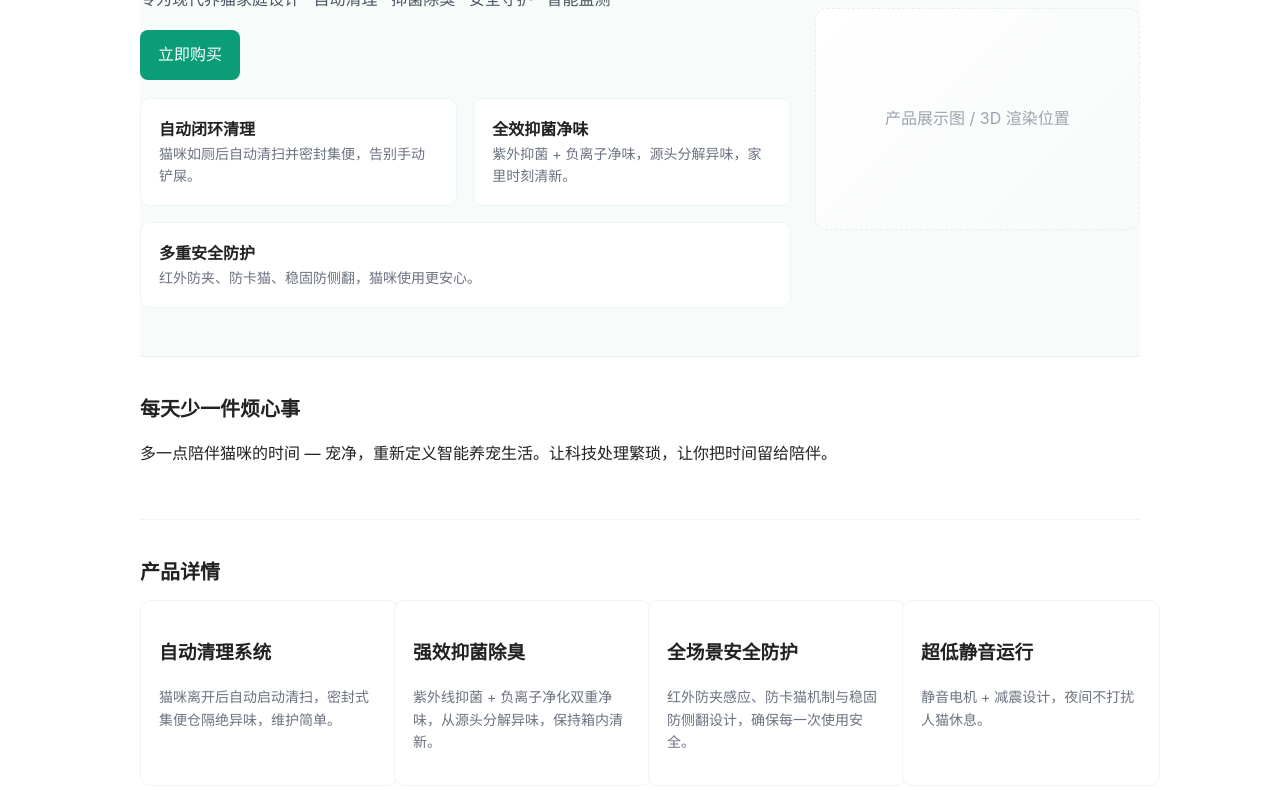
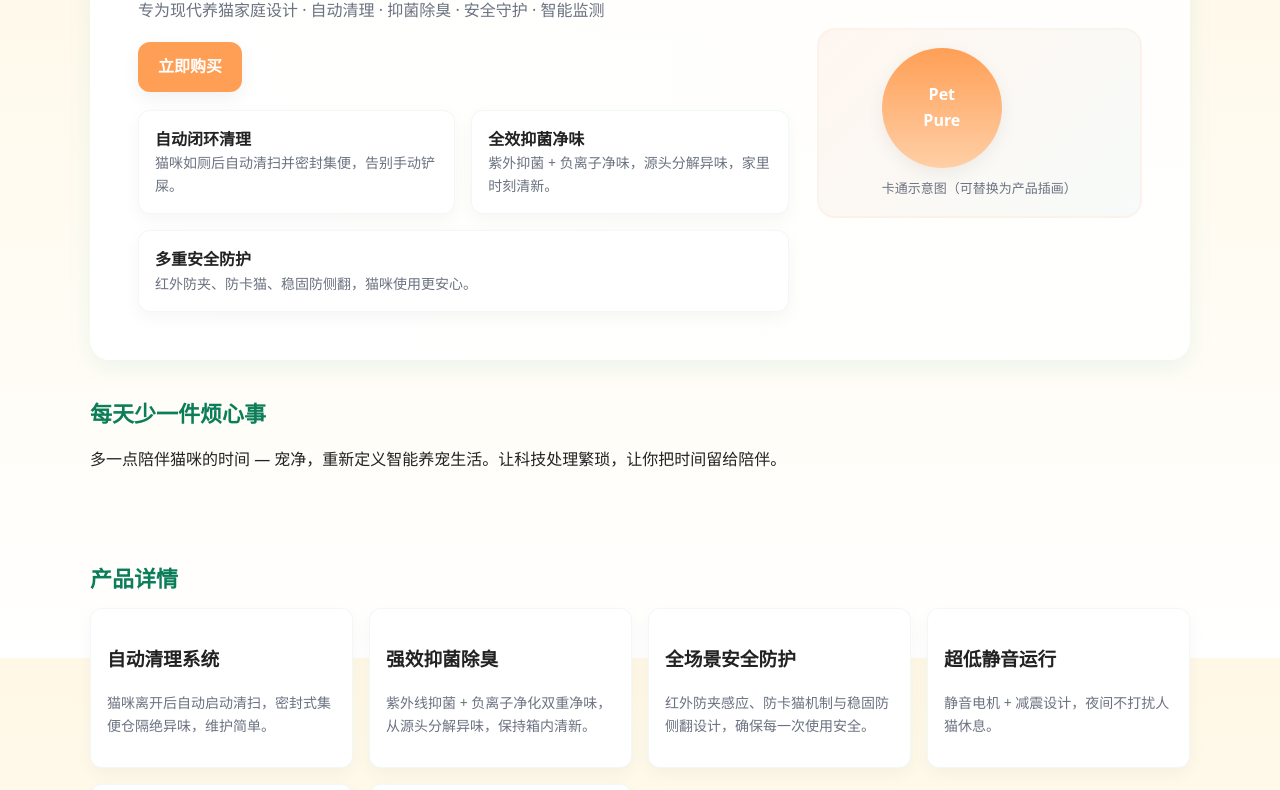
Before and after one commit to sunshine-112211/petpure-site, a plain HTML site: page index.html in a window 1280 px wide. Shown: the part 142-932 px from the top of the page. Drawn offline with Linux system fonts and the light colour scheme.

Commit message:
Style: cartoon-friendly theme and illustrations

```diff
--- a/index.html
+++ b/index.html
@@ -6,29 +6,51 @@
   <title>宠净 PetPure — 全自动智能猫砂盆</title>
   <meta name="description" content="宠净 PetPure 全自动智能猫砂盆：自动清理、抑菌除臭、全方位安全守护与 APP 智能监测，为现代养猫家庭解放双手、净味无忧。">
   <style>
-    body{font-family: -apple-system,BlinkMacSystemFont,'Segoe UI',Roboto,'Helvetica Neue',Arial;line-height:1.6;color:#222;margin:0}
-    .container{max-width:1000px;margin:0 auto;padding:24px}
-    header.hero{background:#f7fbf9;padding:48px 0;border-bottom:1px solid #e6efe9}
-    h1{font-size:28px;margin:0 0 12px}
-    p.lead{font-size:16px;color:#4b5563;margin:0 0 18px}
-    .cta{display:inline-block;background:#0b9d76;color:#fff;padding:12px 18px;border-radius:8px;text-decoration:none}
+    /* Cartoon, friendly style for 30-40y pet owners */
+    :root{
+      --bg: #FFF8E6; /* soft warm background */
+      --card: #FFFFFF;
+      --primary: #0B9D76; /* warm green */
+      --accent: #FF9F56; /* warm orange */
+      --muted: #6b7280;
+      --radius: 14px;
+      --shadow: 0 8px 24px rgba(11,157,118,0.08);
+      --soft-shadow: 0 6px 18px rgba(0,0,0,0.06);
+    }
+    html,body{height:100%;}
+    body{font-family: 'Noto Sans', 'Segoe UI', Roboto, -apple-system, Arial;line-height:1.6;color:#222;margin:0;background:linear-gradient(180deg,var(--bg),#fff);}
+    .container{max-width:1100px;margin:0 auto;padding:28px}
+
+    /* Hero */
+    header.hero{background:linear-gradient(90deg,#fff 0%, rgba(255,255,255,0.9) 60%);padding:48px;border-radius:20px;box-shadow:var(--shadow);display:flex;gap:28px;align-items:center}
+    h1{font-size:34px;margin:0 0 10px;color:var(--primary);font-weight:700}
+    p.lead{font-size:16px;color:var(--muted);margin:0 0 18px}
+    .cta{display:inline-block;background:var(--accent);color:#fff;padding:12px 20px;border-radius:12px;text-decoration:none;font-weight:600;box-shadow:var(--soft-shadow)}
+
     .features{display:flex;gap:16px;flex-wrap:wrap;margin-top:20px}
-    .card{background:#fff;border:1px solid #eef6f2;border-radius:10px;padding:18px;flex:1;min-width:220px}
-    .section{padding:36px 0;border-bottom:1px solid #f0f6f3}
-    h2{margin:0 0 12px;font-size:20px}
+    .card{background:var(--card);border-radius:12px;padding:16px;flex:1;min-width:220px;box-shadow:0 6px 18px rgba(0,0,0,0.04);border:1px solid rgba(11,157,118,0.06)}
+
+    .section{padding:36px 0;border-bottom:0}
+    h2{margin:0 0 12px;font-size:22px;color:#0b7d59}
     ul{padding-left:18px}
-    footer{padding:24px 0;text-align:center;color:#6b7280;font-size:14px}
-    .badge{display:inline-block;background:#f1f8f6;border:1px solid #e0efe6;padding:6px 10px;border-radius:999px;margin-right:8px}
+    footer{padding:24px 0;text-align:center;color:var(--muted);font-size:14px}
+
+    .badge{display:inline-block;background:linear-gradient(180deg,#fff,#fff);border-radius:999px;padding:8px 12px;border:1px solid rgba(0,0,0,0.04);margin-right:8px;color:var(--muted);font-weight:600}
     .grid{display:grid;grid-template-columns:repeat(auto-fit,minmax(220px,1fr));gap:16px}
-    .small{font-size:14px;color:#6b7280}
+    .small{font-size:14px;color:var(--muted)}
     .product-hero{display:flex;gap:24px;align-items:center}
-    .mockbox{flex:1;background:linear-gradient(135deg,#ffffff,#f7fbf9);border:1px dashed #e6efe9;height:220px;border-radius:12px;display:flex;align-items:center;justify-content:center;color:#9ca3af}
+    .illustration{flex:1;background:linear-gradient(135deg,#fff6f0,#f7fbf9);border-radius:18px;padding:18px;border:2px solid rgba(255,159,86,0.06);display:flex;align-items:center;justify-content:center}
+
+    /* decorative paw */
+    .paw{width:120px;height:120px;border-radius:50%;background:linear-gradient(180deg,var(--accent),#ffcfa6);display:flex;align-items:center;justify-content:center;color:#fff;font-weight:700;box-shadow:var(--soft-shadow)}
+
+    /* responsive */
+    @media (max-width:900px){header.hero{flex-direction:column;text-align:center}.product-hero{flex-direction:column}}
   </style>
 </head>
 <body>
   <div class="container">
     <header class="hero">
-      <div class="product-hero">
       <div style="flex:2">
         <h1>全自动智能猫砂盆 — 解放双手，净味无忧</h1>
         <p class="lead">专为现代养猫家庭设计 · 自动清理 · 抑菌除臭 · 安全守护 · 智能监测</p>
@@ -40,7 +62,11 @@
         </div>
       </div>
       <div style="flex:1">
-          <div class="mockbox">产品展示图 / 3D 渲染位置</div>
+        <div class="illustration">
+          <div style="text-align:center">
+            <div class="paw">Pet<br>Pure</div>
+            <div style="margin-top:10px;color:var(--muted);font-size:13px">卡通示意图（可替换为产品插画）</div>
+          </div>
         </div>
       </div>
     </header>
```
Lines whose indentation alone changed are shown as unchanged.
